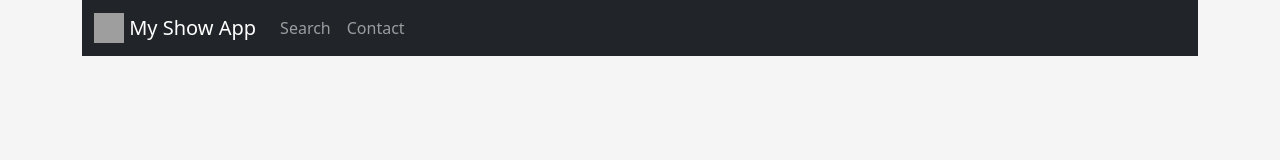
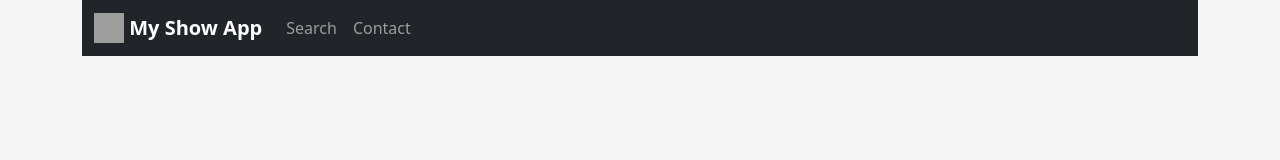
Before and after one commit to muiboonyang/my-shows, a React (Create React App) app: page / in a window 1280 px wide. In both pictures the pointer is over the link "My Show App". Shown: the top 160 px of the page. Built offline with nearby package versions, Linux system fonts and the light colour scheme; grey boxes are pictures that could not be loaded.

Commit message:
Update index.css

```diff
--- a/src/index.css
+++ b/src/index.css
@@ -69,3 +69,9 @@ body {
   text-align: right;
   align-items: right;
 }
+
+a:hover {
+  text-decoration: none;
+  color: white;
+  font-weight: bold;
+}
```
